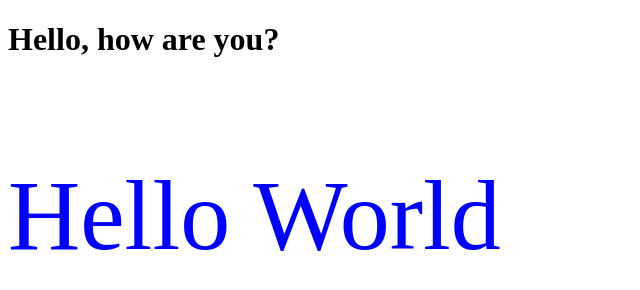
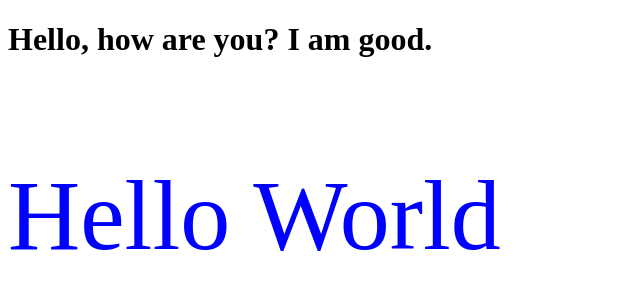
Before and after one commit to AirrowSST/Tester, a plain HTML site: page index.html in a window 1280 px wide. Shown: the whole page, without its empty margins (0-640 px from the left). Drawn offline with Linux system fonts and the light colour scheme.

Commit message:
added reply for header

```diff
--- a/index.html
+++ b/index.html
@@ -1,7 +1,7 @@
 <!DOCTYPE html>
 <html>
     <body>
-        <h1>Hello, how are you?</h1>
+        <h1>Hello, how are you? I am good.</h1>
         <p style = "color:blue; font-size: 100px;">Hello World</p>
     </body>
 </html>
```
